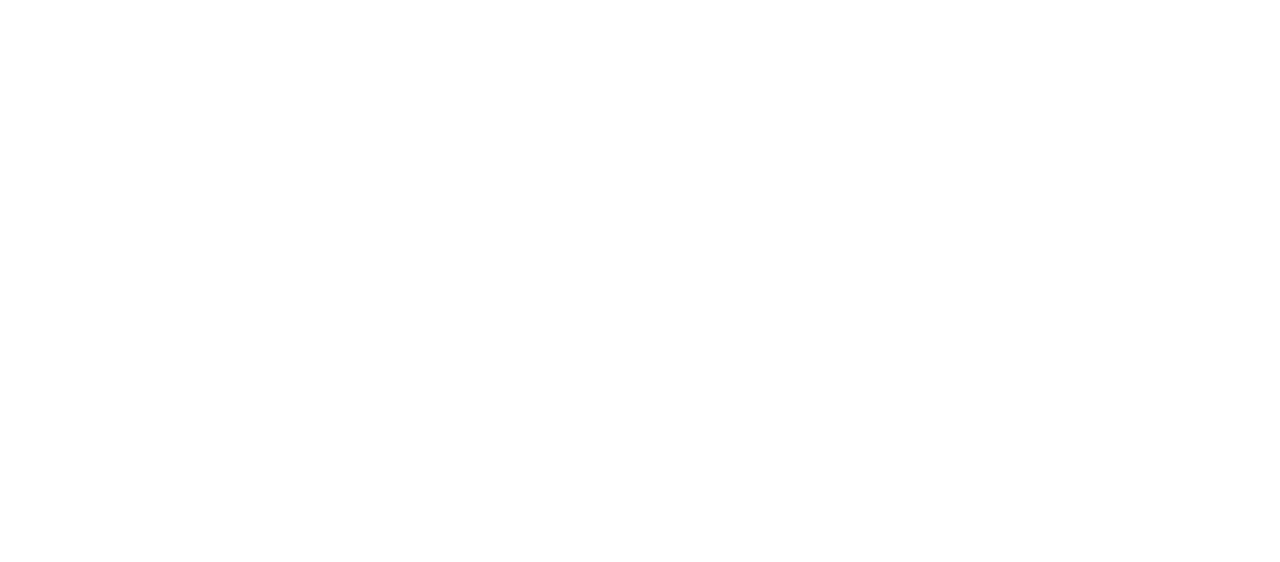
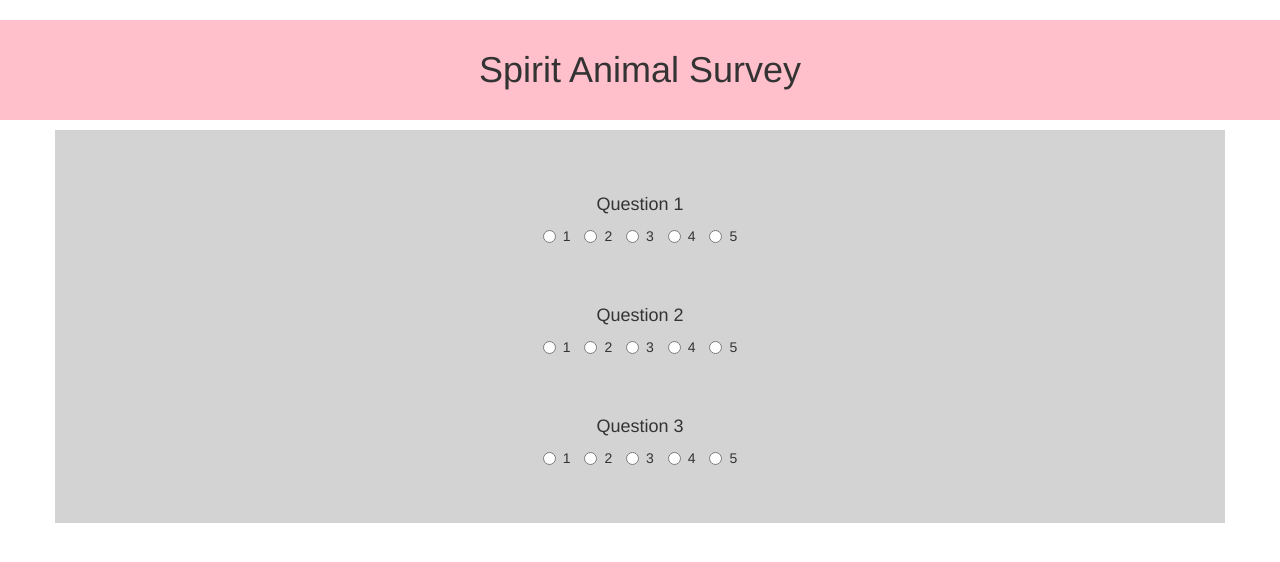
Before and after one commit to meldelapaz/friend-finder, a website: page app/public/survey.html in a window 1280 px wide. Drawn offline with nearby package versions, Linux system fonts and the light colour scheme.

Commit message:
created htmls

```diff
--- a/app/public/home.html
+++ b/app/public/home.html
@@ -2,9 +2,19 @@
 <html>
 <head>
     <meta charset="UTF-8">
-    <title>title</title>
+    <title>Home</title>
+    <link rel="stylesheet" href="https://maxcdn.bootstrapcdn.com/bootstrap/3.3.6/css/bootstrap.min.css">
+    <link rel="stylesheet" type="text/css" href="style.css"/>
+    <script src="https://code.jquery.com/jquery.js"></script>
+    <script src="https://maxcdn.bootstrapcdn.com/bootstrap/3.3.6/js/bootstrap.min.js"></script>
 </head>
 <body>
 
+<div class="homepage jumbotron">
+    <h1>WELCOME TO THIS AWESOME SUPER COOL SURVEY!</h1>
+    <p>Want to know what your spirit animal is?</p>
+    <p><a class="btn btn-primary btn-lg" href="#" role="button">Definitely!</a></p>
+</div>
+
 </body>
 </html>
--- /dev/null
+++ b/app/public/style.css
@@ -0,0 +1,20 @@
+h1 {
+    text-align: center;
+    padding: 30px;
+    background-color: pink;
+}
+
+.homepage {
+    text-align: center;
+    margin: 50px;
+}
+
+.surveystyle {
+    text-align: center;
+    background-color: lightgray;
+    padding: 30px
+}
+
+.row {
+    padding: 25px;
+}
--- a/app/public/survey.html
+++ b/app/public/survey.html
@@ -0,0 +1,56 @@
+<!DOCTYPE html>
+<html>
+<head>
+    <meta charset="UTF-8">
+    <title>Survey</title>
+    <link rel="stylesheet" href="https://maxcdn.bootstrapcdn.com/bootstrap/3.3.6/css/bootstrap.min.css">
+    <link rel="stylesheet" type="text/css" href="style.css"/>
+    <script src="https://code.jquery.com/jquery.js"></script>
+    <script src="https://maxcdn.bootstrapcdn.com/bootstrap/3.3.6/js/bootstrap.min.js"></script>
+</head>
+<body>
+
+    <h1>Spirit Animal Survey</h1>
+
+        <div class = "surveystyle container">
+            <div class = "row">
+                <div class = "col-md-12">
+                    <div>
+                        <h4>Question 1</h4>
+                        <label class="radio-inline"><input type="radio" name="1" value="1">1</label>
+                        <label class="radio-inline"><input type="radio" name="1" value="2">2</label>
+                        <label class="radio-inline"><input type="radio" name="1" value="3">3</label>
+                        <label class="radio-inline"><input type="radio" name="1" value="4">4</label>
+                        <label class="radio-inline"><input type="radio" name="1" value="5">5</label>
+                    </div>
+                </div>
+            </div>
+            <div class = "row">
+                <div class = "col-md-12">
+                    <div>
+                        <h4>Question 2</h4>
+                        <label class="radio-inline"><input type="radio" name="2" value="1">1</label>
+                        <label class="radio-inline"><input type="radio" name="2" value="2">2</label>
+                        <label class="radio-inline"><input type="radio" name="2" value="3">3</label>
+                        <label class="radio-inline"><input type="radio" name="2" value="4">4</label>
+                        <label class="radio-inline"><input type="radio" name="2" value="5">5</label>
+                    </div>
+                </div>
+            </div>
+            <div class = "row">
+                <div class = "col-md-12">
+                    <div>
+                        <h4>Question 3</h4>
+                        <label class="radio-inline"><input type="radio" name="3" value="1">1</label>
+                        <label class="radio-inline"><input type="radio" name="3" value="2">2</label>
+                        <label class="radio-inline"><input type="radio" name="3" value="3">3</label>
+                        <label class="radio-inline"><input type="radio" name="3" value="4">4</label>
+                        <label class="radio-inline"><input type="radio" name="3" value="5">5</label>
+                    </div>
+                </div>
+            </div>
+        </div>
+        <br>
+
+</body>
+</html>
--- a/server.js
+++ b/server.js
@@ -0,0 +1,2 @@
+var express = require('express');
+var bodyParser
```
